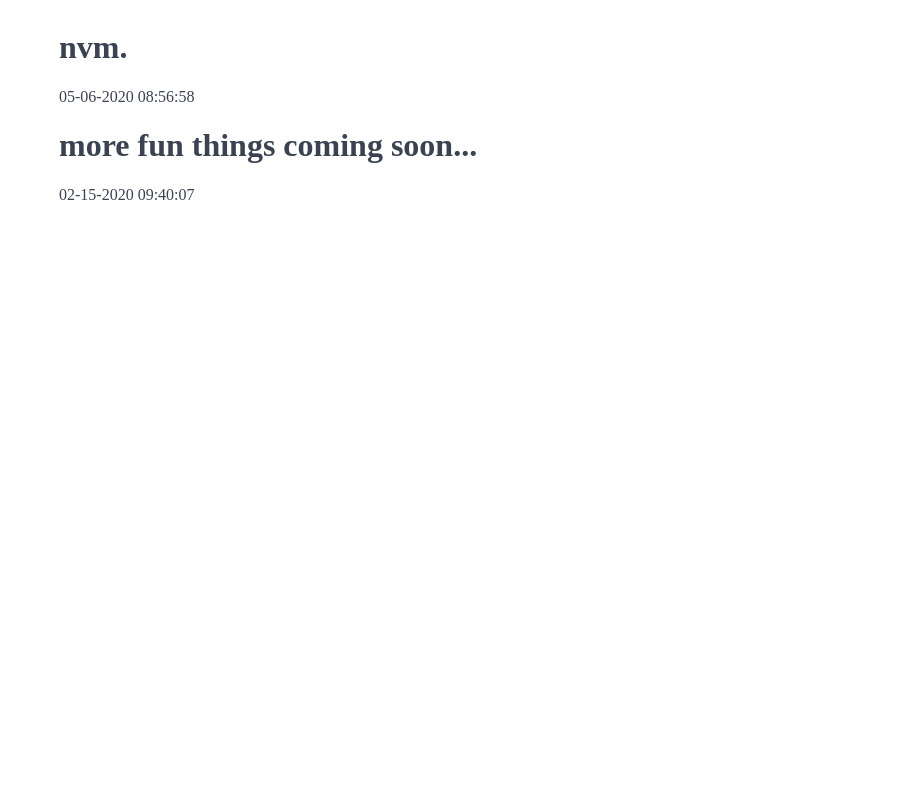
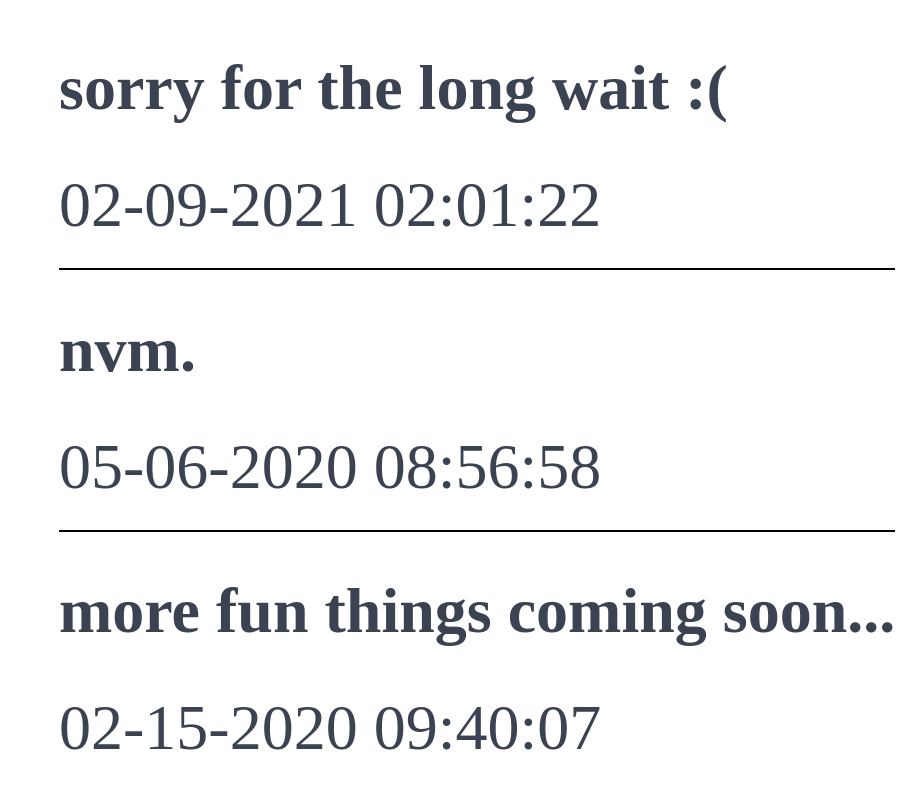
Before and after one commit to skraz0/skraz0.github.io, a plain HTML site: page index.html in a window 1280 px wide. Shown: the whole page, without its empty margins (381-1280 px from the left). Drawn offline with Linux system fonts and the light colour scheme.

Commit message:
smol update

```diff
--- a/index.html
+++ b/index.html
@@ -1,14 +1,30 @@
 <html>
     <head>
+
         <title>welcome</title>
+        <meta name="viewport" content="width=device-width, initial-scale=1.0">
         <link rel="stylesheet" href="style.css">
+
     </head>
     <body>
         <div class="main">
-            <h1 class="this">nvm.</h1>
-            <label for="this">05-06-2020 08:56:58</label>
-            <h1 class="this">more fun things coming soon...</h1>
-            <label for="this">02-15-2020 09:40:07</label>
+
+            <div class="sub">
+
+              <h1 class="nopenotthis">sorry for the long wait :(</h1>
+              <label for="nopenotthis">02-09-2021 02:01:22</label></br></br>
+
+              <hr>
+
+              <h1 class="whataboutthis">nvm.</h1>
+              <label for="whataboutthis">05-06-2020 08:56:58</label></br></br>
+
+              <hr>
+
+              <h1 class="this">more fun things coming soon...</h1>
+              <label for="this">02-15-2020 09:40:07</label>
+
+            </div>
         </div>
     </body>
 </html>
--- a/style.css
+++ b/style.css
@@ -1,7 +1,19 @@
-.main {
+.sub {
     color: #3B4252;
-    cursor: url(ugliness1.cur), pointer;
     position: absolute;
     left: 50%;
     margin-left: -200px;
 }
+
+.main {
+    height: 100%;
+    cursor: url(ugliness1.cur), pointer;
+}
+
+h1, label {
+    font-size: 5vw;
+}
+
+hr {
+  border: 1px solid black;
+}
```
